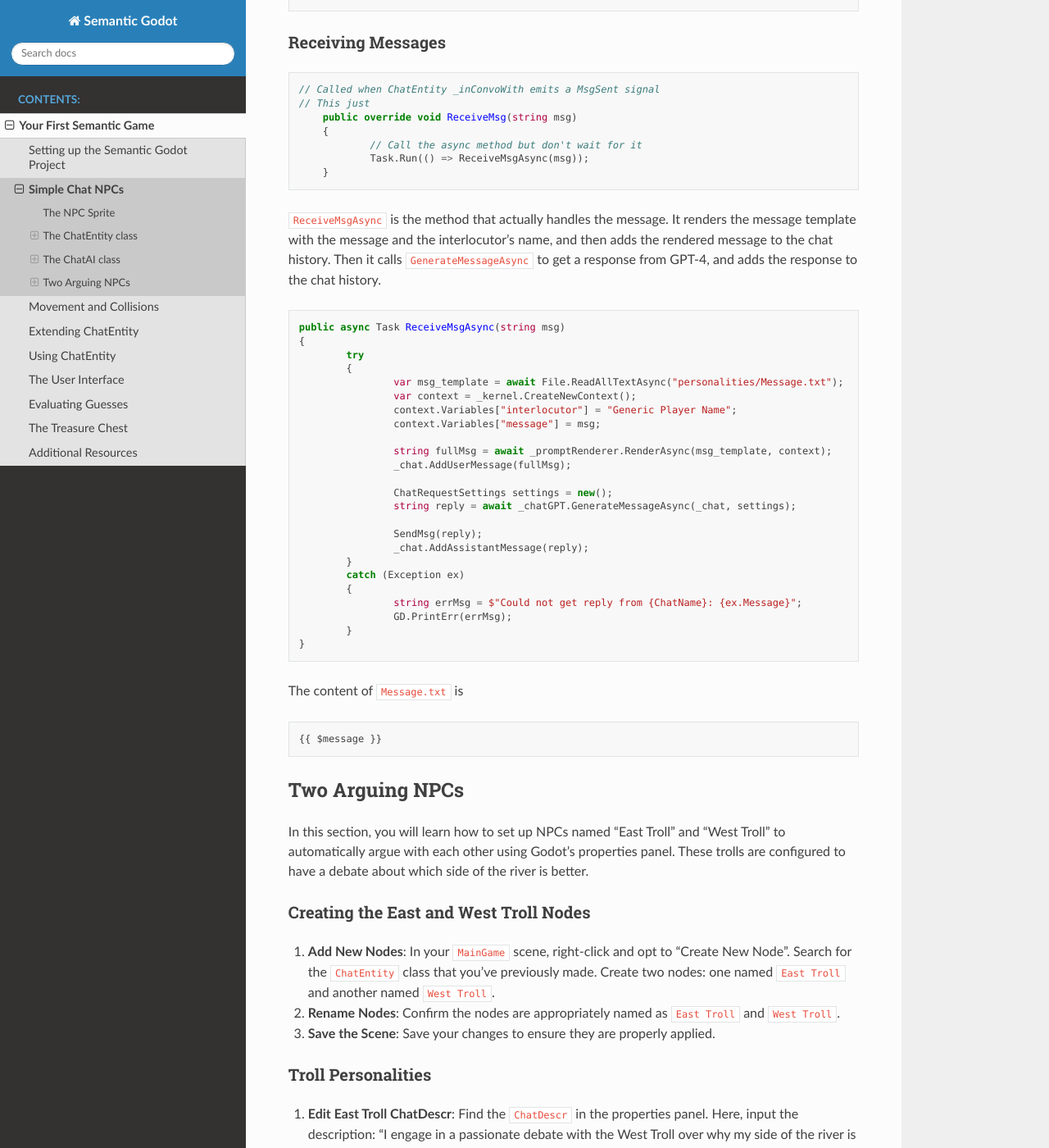
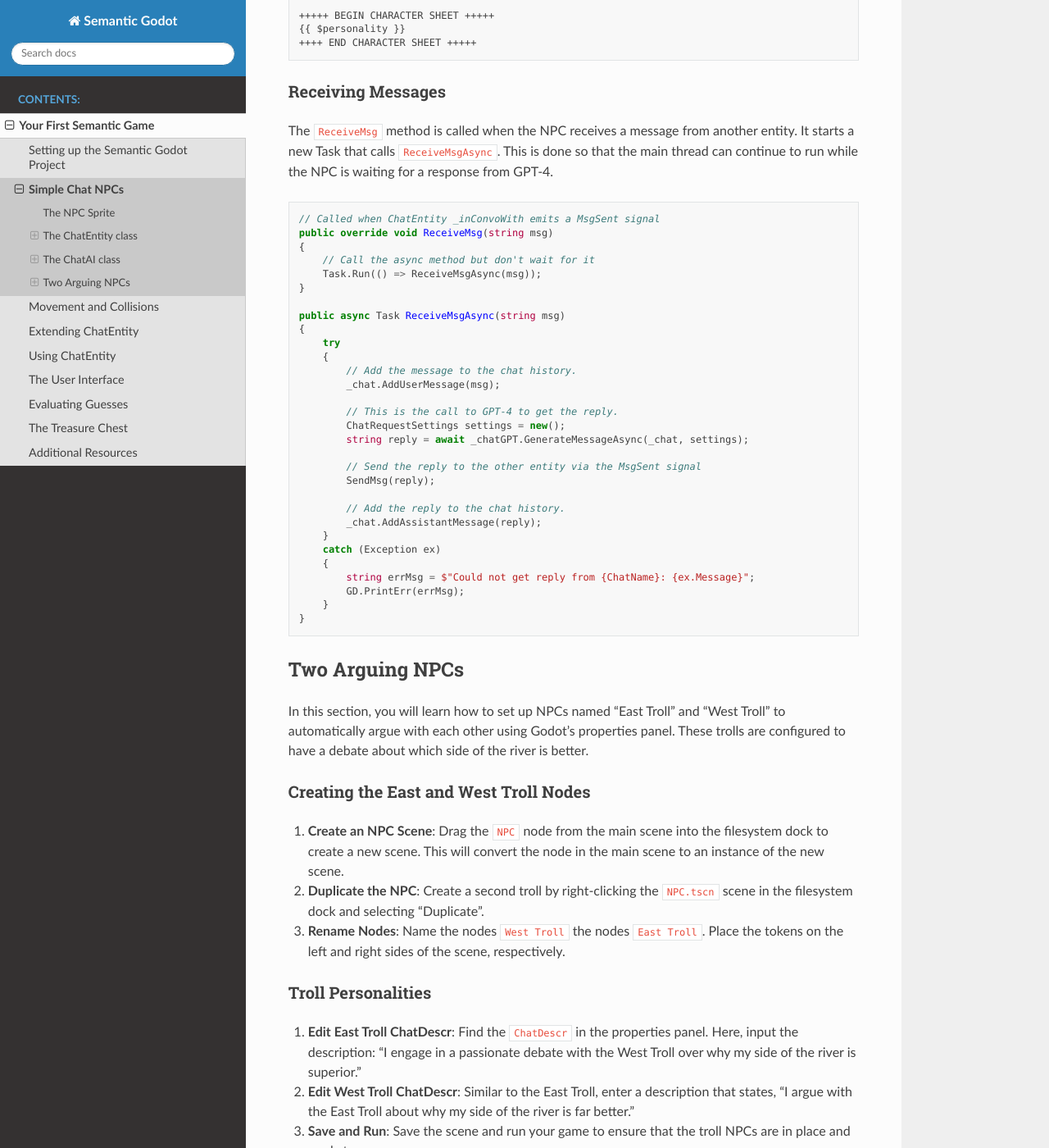
Before and after one commit to RaiderSoft/semantic-godot, a Sphinx documentation site: the page built from docs/first_semantic_game/02.simple_chat_npcs.rst, in a window 1280 px wide and 1400 px high, scrolled down 5249 px. Shown: the whole window at 82% size. Built offline with Sphinx 7.4.7 and the Read the Docs theme 2.0.0, drawn with Linux system fonts in a browser that asks for light colours; some of the changed text lies outside the part shown.

Commit message:
Pass over simple demo

```diff
--- a/docs/first_semantic_game/02.simple_chat_npcs.rst
+++ b/docs/first_semantic_game/02.simple_chat_npcs.rst
@@ -133,22 +133,25 @@
 
 Now we will create a new node type called ``ChatAI`` that extends ``ChatEntity``
 and adds the ability to use GPT-4 to generate responses to messages. This class
-will be used for NPCs that can hold interactive conversations. Think of this
-like a communicator device that gives an NPC speech.
+will be used for NPCs that can hold interactive conversations.
 
-Create ``ChatAI.cs`` witht he following content.
+Create ``ChatAI.cs`` with the following content and attach it to the NPC node.
+Later in the tutorial we will instantiate two ``ChatAI`` nodes instead of attaching
+the script to the NPC node directly.
 
 .. code-block:: csharp
 
     using Godot;
+
     using System;
+    using System.Threading.Tasks;
+    using System.IO;
 
     using Microsoft.SemanticKernel;
     using Microsoft.SemanticKernel.AI.ChatCompletion;
     using Microsoft.SemanticKernel.Connectors.AI.OpenAI.ChatCompletion;
     using Microsoft.SemanticKernel.TemplateEngine.Prompt;
     using Microsoft.Extensions.Configuration;
-
 
     [GlobalClass]
     public partial class ChatAI : ChatEntity
@@ -285,55 +288,43 @@
 Receiving Messages
 ^^^^^^^^^^^^^^^^^^
 
+The ``ReceiveMsg`` method is called when the NPC receives a message from another
+entity. It starts a new Task that calls ``ReceiveMsgAsync``. This is done so that
+the main thread can continue to run while the NPC is waiting for a response from
+GPT-4.
+
 .. code-block:: csharp
 
     // Called when ChatEntity _inConvoWith emits a MsgSent signal
-    // This just
-	public override void ReceiveMsg(string msg)
-	{
-		// Call the async method but don't wait for it
-		Task.Run(() => ReceiveMsgAsync(msg));
-	}
+    public override void ReceiveMsg(string msg)
+    {
+        // Call the async method but don't wait for it
+        Task.Run(() => ReceiveMsgAsync(msg));
+    }
 
+    public async Task ReceiveMsgAsync(string msg)
+    {
+        try
+        {
+            // Add the message to the chat history.
+            _chat.AddUserMessage(msg);
 
-``ReceiveMsgAsync`` is the method that actually handles the message. It
-renders the message template with the message and the interlocutor's
-name, and then adds the rendered message to the chat history. Then it
-calls ``GenerateMessageAsync`` to get a response from GPT-4, and adds
-the response to the chat history.
+            // This is the call to GPT-4 to get the reply.
+            ChatRequestSettings settings = new();
+            string reply = await _chatGPT.GenerateMessageAsync(_chat, settings);
 
-.. code-block:: csharp
+            // Send the reply to the other entity via the MsgSent signal
+            SendMsg(reply);
 
-	public async Task ReceiveMsgAsync(string msg)
-	{
-		try
-		{
-			var msg_template = await File.ReadAllTextAsync("personalities/Message.txt");
-			var context = _kernel.CreateNewContext();
-			context.Variables["interlocutor"] = "Generic Player Name";
-			context.Variables["message"] = msg;
-
-			string fullMsg = await _promptRenderer.RenderAsync(msg_template, context);
-			_chat.AddUserMessage(fullMsg);
-
-			ChatRequestSettings settings = new();
-			string reply = await _chatGPT.GenerateMessageAsync(_chat, settings);
-
-			SendMsg(reply);
-			_chat.AddAssistantMessage(reply);
-		}
-		catch (Exception ex)
-		{
-			string errMsg = $"Could not get reply from {ChatName}: {ex.Message}";
-			GD.PrintErr(errMsg);
-		}
-	}
-
-The content of ``Message.txt`` is
-
-.. code-block:: text
-
-    {{ $message }}
+            // Add the reply to the chat history.
+            _chat.AddAssistantMessage(reply);
+        }
+        catch (Exception ex)
+        {
+            string errMsg = $"Could not get reply from {ChatName}: {ex.Message}";
+            GD.PrintErr(errMsg);
+        }
+    }
 
 
 Two Arguing NPCs
@@ -347,16 +338,13 @@
 Creating the East and West Troll Nodes
 ^^^^^^^^^^^^^^^^^^^^^^^^^^^^^^^^^^^^^^
 
-1. **Add New Nodes**: In your ``MainGame`` scene, right-click and opt to
-   "Create New Node". Search for the ``ChatEntity`` class that you've
-   previously made. Create two nodes: one named ``East Troll`` and another
-   named ``West Troll``.
+1. **Create an NPC Scene**: Drag the ``NPC`` node from the main scene into
+   the filesystem dock to create a new scene. This will convert the node
+   in the main scene to an instance of the new scene.
+2. **Duplicate the NPC**: Create a second troll by right-clicking the
+   ``NPC.tscn`` scene in the filesystem dock and selecting "Duplicate".
+3. **Rename Nodes**: Name the nodes ``West Troll`` the nodes ``East Troll``. Place the tokens on the left and right sides of the scene, respectively.
 
-2. **Rename Nodes**: Confirm the nodes are appropriately named as
-   ``East Troll`` and ``West Troll``.
-
-3. **Save the Scene**: Save your changes to ensure they are properly
-   applied.
 
 Troll Personalities
 ^^^^^^^^^^^^^^^^^^^
@@ -401,3 +389,6 @@
            eastTroll.SendMsg($"I am the {eastTroll.ChatName}! And my side is the best side of the river!");
        }
    }
+
+
+Now run the game and watch the trolls argue!
```
Also changed, not shown: other parts of docs/first_semantic_game/02.simple_chat_npcs.rst (+2 -2 lines).
